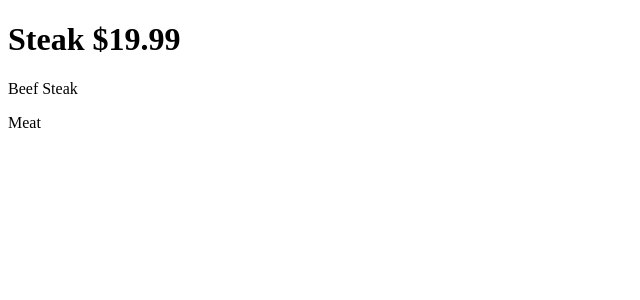
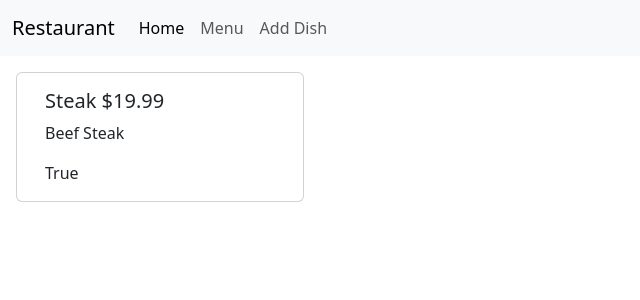
Before and after one commit to DaniloKoljensic007/Django-restaurant, a Django app: page /restaurant/menu/1/ in a window 1280 px wide. Shown: the top 300 px of the page, without its empty margins (0-640 px from the left). Run offline with Django 5.2, Linux system fonts and the light colour scheme; data comes from the database, SQL or seed files in the repository; both versions use the stored data as it was after the commit.

Commit message:
Styling form and adding is_available

```diff
--- a/menu/views.py
+++ b/menu/views.py
@@ -21,6 +21,7 @@ def detail(request, id):
             "description": dish.description,
             "price": dish.price,
             "category": {"id": dish.category.id, "name": dish.category.name},
+            "is_available": dish.is_available,
         }
     except Dish.DoesNotExist:
         raise Http404("This dish does not exist!")
--- a/templates/base.html
+++ b/templates/base.html
@@ -13,7 +13,7 @@
   <body>
     <nav class="navbar navbar-expand-lg bg-body-tertiary">
       <div class="container-fluid">
-        <a class="navbar-brand" href="#">Restaurant</a>
+        <a class="navbar-brand" href="{% url 'index' %}">Restaurant</a>
         <button
           class="navbar-toggler"
           type="button"
@@ -28,16 +28,18 @@
         <div class="collapse navbar-collapse" id="navbarNav">
           <ul class="navbar-nav">
             <li class="nav-item">
-              <a class="nav-link active" aria-current="page" href="#">Home</a>
+              <a
+                class="nav-link active"
+                aria-current="page"
+                href="{% url 'index' %}"
+                >Home</a
+              >
             </li>
             <li class="nav-item">
-              <a class="nav-link" href="">Menu</a>
+              <a class="nav-link" href="{% url 'index' %}">Menu</a>
             </li>
             <li class="nav-item">
-              <a class="nav-link" href="#">Pricing</a>
-            </li>
-            <li class="nav-item">
-              <a class="nav-link disabled" aria-disabled="true">Disabled</a>
+              <a class="nav-link" href="{% url 'create' %}">Add Dish</a>
             </li>
           </ul>
         </div>
--- a/templates/create.html
+++ b/templates/create.html
@@ -7,10 +7,10 @@
   </head>
   <body>
     {% extends 'base.html' %} {% block content %}
-    <h2>Create form</h2>
-    <form method="post" class="form-control">
+    <h2 class="m-3">Create dish</h2>
+    <form method="post" class="m-3">
       {% csrf_token %} {{ form.as_p}}
-      <button type="submit">Create Dish</button>
+      <button type="submit" class="btn btn-primary">Create Dish</button>
     </form>
     {% endblock %}
   </body>
--- a/templates/detail.html
+++ b/templates/detail.html
@@ -6,8 +6,16 @@
     <title>Dish Detail</title>
   </head>
   <body>
-    <h1>{{dish.name}} ${{dish.price}}</h1>
-    <p>{{dish.description}}</p>
-    <p>{{dish.category.name}}</p>
+    {% extends 'base.html'%} {% block content %}
+    <div class="row m-3">
+      <div class="card" style="width: 18rem">
+        <div class="card-body">
+          <h5 class="card-title">{{dish.name}} ${{dish.price}}</h5>
+          <p class="card-text">{{dish.description}}</p>
+          <p class="card-text">{{dish.is_available}}</p>
+        </div>
+      </div>
+    </div>
+    {% endblock %}
   </body>
 </html>
--- a/templates/index.html
+++ b/templates/index.html
@@ -16,8 +16,12 @@
           <h5 class="card-title">{{dish.name}}</h5>
           <p class="card-text">{{dish.decription}}</p>
           <p class="card-text">${{dish.price}}</p>
+          <p class="card-text">{{dish.is_available}}</p>
           <a href="{% url 'delete' dish.id %}" class="btn btn-primary"
             >Delete</a
+          >
+          <a href="{% url 'edit' dish.id %}" class="btn btn-primary m-2"
+            >Edit</a
           >
         </div>
       </div>
```
Also changed, not shown: menu/forms.py (+6 -5 lines), templates/edit.html (+5 -3 lines), db.sqlite3.
